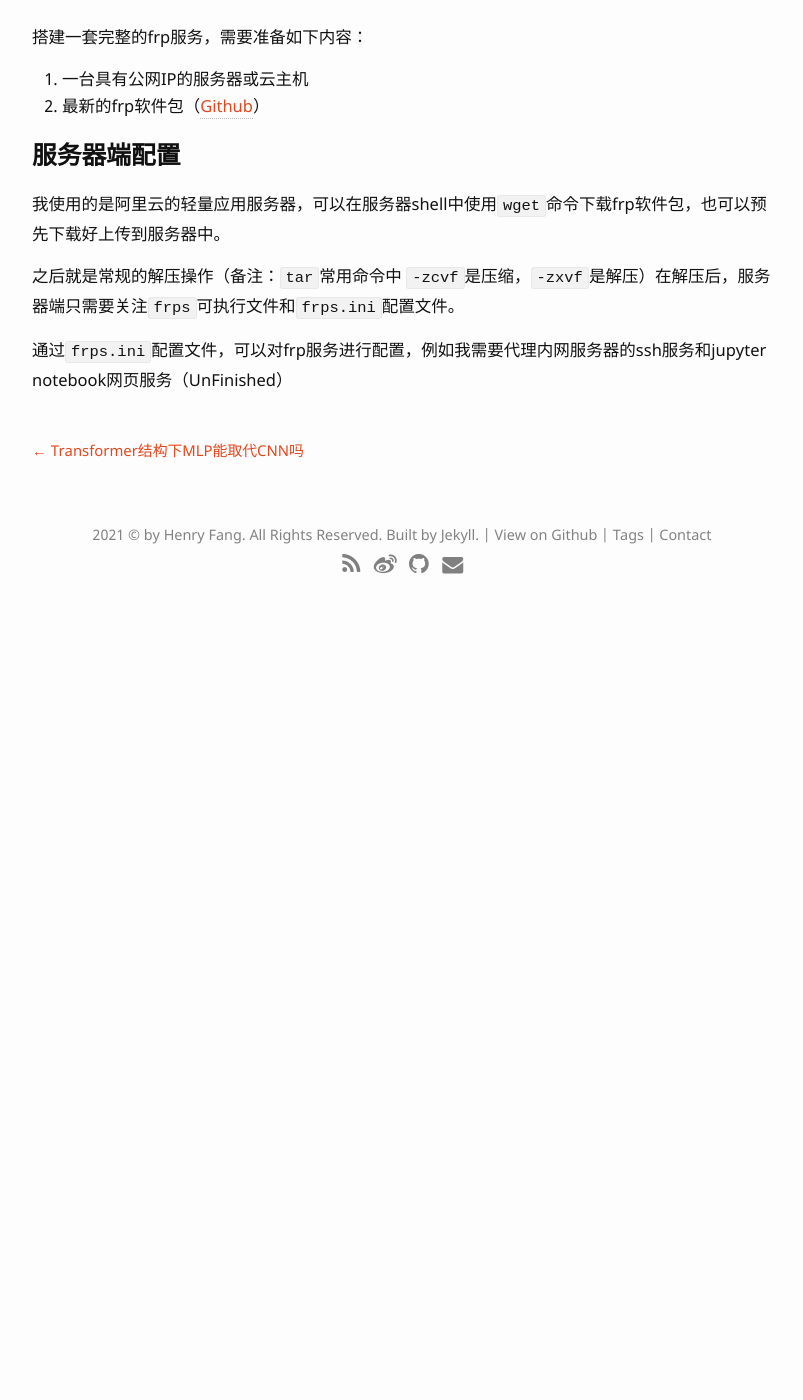
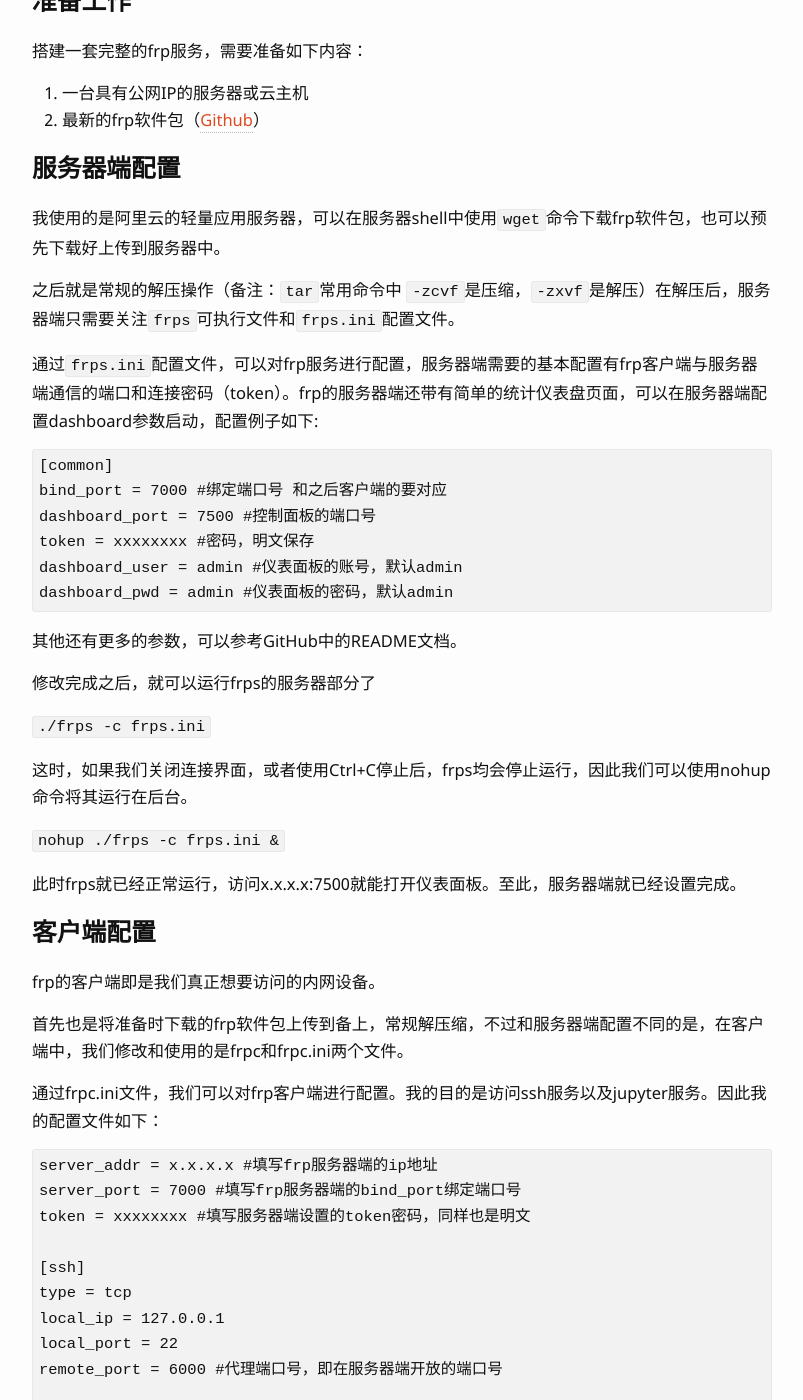
Before and after one commit to ideafang/flog, a Jekyll site: the page built from _posts/2021-7-12-使用frp实现内网穿透.md, in a window 1280 px wide and 1400 px high, scrolled down 1157 px. Shown: the whole window, without its empty margins (238-1041 px from the left). Built offline with Jekyll 4.4.1, drawn with Linux system fonts in a browser that asks for light colours; some web fonts are replaced; before the commit the page ends 1787 px from its top, so only the background shows below that; some of the changed text lies outside the part shown.

Commit message:
finish frp post

````diff
--- a/_posts/2021-7-12-使用frp实现内网穿透.md
+++ b/_posts/2021-7-12-使用frp实现内网穿透.md
@@ -6,7 +6,7 @@ date: 2021-7-12
 tags: ubuntu
 ---
 
-世界上最遥远的距离就是校外的我和实验室服务器之间的距离，我在公网，服务器在校内网。
+> 世界上最遥远的距离就是校外的我和实验室服务器之间的距离，我在公网，服务器在校内网。
 
 <!--more-->
 
@@ -41,4 +41,63 @@ frp的GitHub仓库地址：https://github.com/fatedier/frp
 
 之后就是常规的解压操作（备注：`tar`常用命令中 `-zcvf`是压缩，`-zxvf`是解压）在解压后，服务器端只需要关注`frps`可执行文件和`frps.ini`配置文件。
 
-通过`frps.ini`配置文件，可以对frp服务进行配置，例如我需要代理内网服务器的ssh服务和jupyter notebook网页服务（UnFinished）
+通过`frps.ini`配置文件，可以对frp服务进行配置，服务器端需要的基本配置有frp客户端与服务器端通信的端口和连接密码（token）。frp的服务器端还带有简单的统计仪表盘页面，可以在服务器端配置dashboard参数启动，配置例子如下:
+```
+[common]
+bind_port = 7000 #绑定端口号 和之后客户端的要对应
+dashboard_port = 7500 #控制面板的端口号
+token = xxxxxxxx #密码，明文保存
+dashboard_user = admin #仪表面板的账号，默认admin
+dashboard_pwd = admin #仪表面板的密码，默认admin
+```
+其他还有更多的参数，可以参考GitHub中的README文档。
+
+修改完成之后，就可以运行frps的服务器部分了
+
+`./frps -c frps.ini`
+
+这时，如果我们关闭连接界面，或者使用Ctrl+C停止后，frps均会停止运行，因此我们可以使用nohup命令将其运行在后台。
+
+`nohup ./frps -c frps.ini &`
+
+此时frps就已经正常运行，访问x.x.x.x:7500就能打开仪表面板。至此，服务器端就已经设置完成。
+
+# 客户端配置
+frp的客户端即是我们真正想要访问的内网设备。
+
+首先也是将准备时下载的frp软件包上传到备上，常规解压缩，不过和服务器端配置不同的是，在客户端中，我们修改和使用的是frpc和frpc.ini两个文件。
+
+通过frpc.ini文件，我们可以对frp客户端进行配置。我的目的是访问ssh服务以及jupyter服务。因此我的配置文件如下：
+
+```[common]
+server_addr = x.x.x.x #填写frp服务器端的ip地址
+server_port = 7000 #填写frp服务器端的bind_port绑定端口号
+token = xxxxxxxx #填写服务器端设置的token密码，同样也是明文
+
+[ssh]
+type = tcp
+local_ip = 127.0.0.1
+local_port = 22
+remote_port = 6000 #代理端口号，即在服务器端开放的端口号
+
+[jupyterbook]
+type = tcp
+local_ip = 127.0.0.1
+local_port = 8888
+remote_port = 9999
+```
+同样也可以设置更多的规则来访问其他内网端口
+
+配置完成后，就可以运行frpc了
+
+./frpc -c frpc.ini
+
+此时我们就可以通过服务器的公网ip + 客户端中设定的remote_port进行内网穿透访问。
+
+比如，在我的配置中，ssh登录的ip是服务器IP，端口号是6000。访问服务器jupyter的URL就是x.x.x.x:9999（x.x.x.x为服务器IP）
+
+同理，我们也可以使用nohup来将客户端的frp程序指定为后台运行。
+
+nohup ./frpc -c frpc.ini &
+
+至此，frp服务就顺利搭建完成。
````
